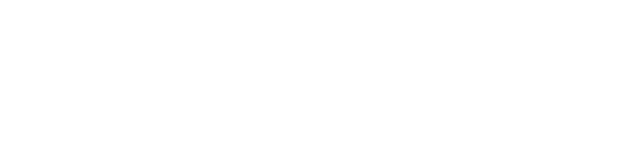
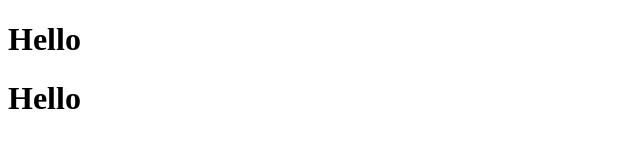
Before and after one commit to sameer266/git-practice1, a plain HTML site: page index1.html in a window 1280 px wide. Shown: the whole page, without its empty margins (0-640 px from the left). Drawn offline with Linux system fonts and the light colour scheme.

Commit message:
local repo 3rd feature1

```diff
--- a/index.css
+++ b/index.css
@@ -0,0 +1,3 @@
+body{
+
+}
--- a/index1.html
+++ b/index1.html
@@ -6,6 +6,9 @@
     <title>Document</title>
 </head>
 <body>
+    <h1>Hello</h1>
+    <h1>Hello</h1>
+
 
 </body>
 </html>
```
